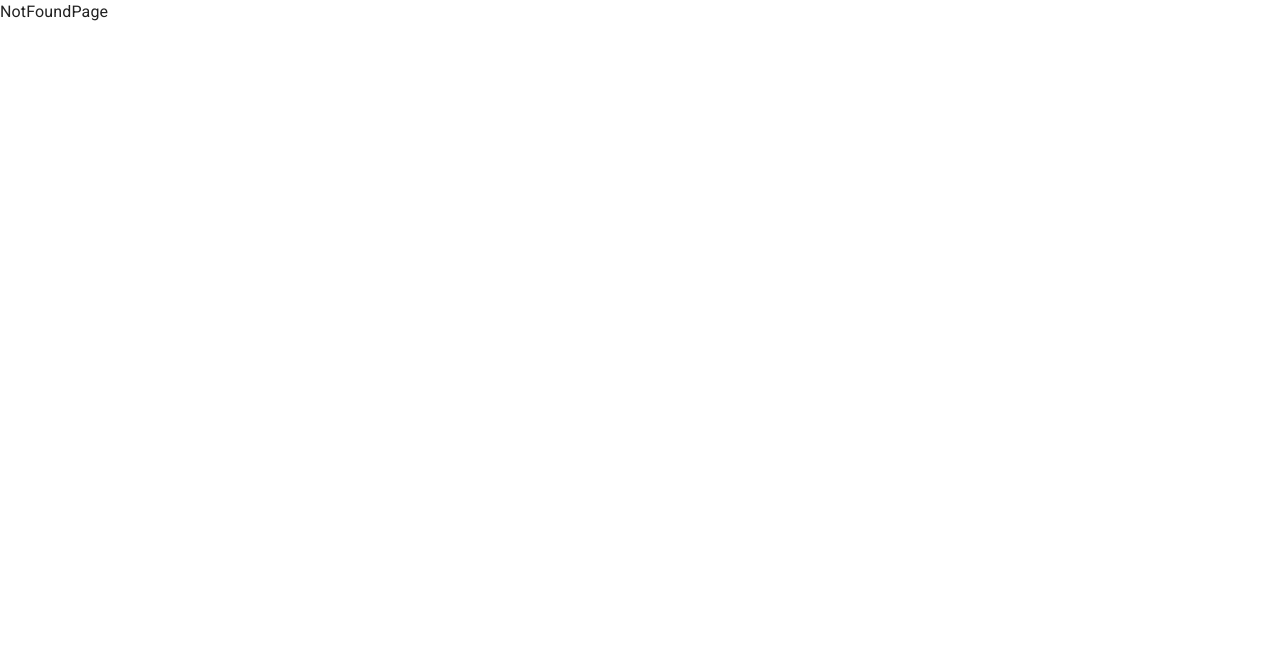
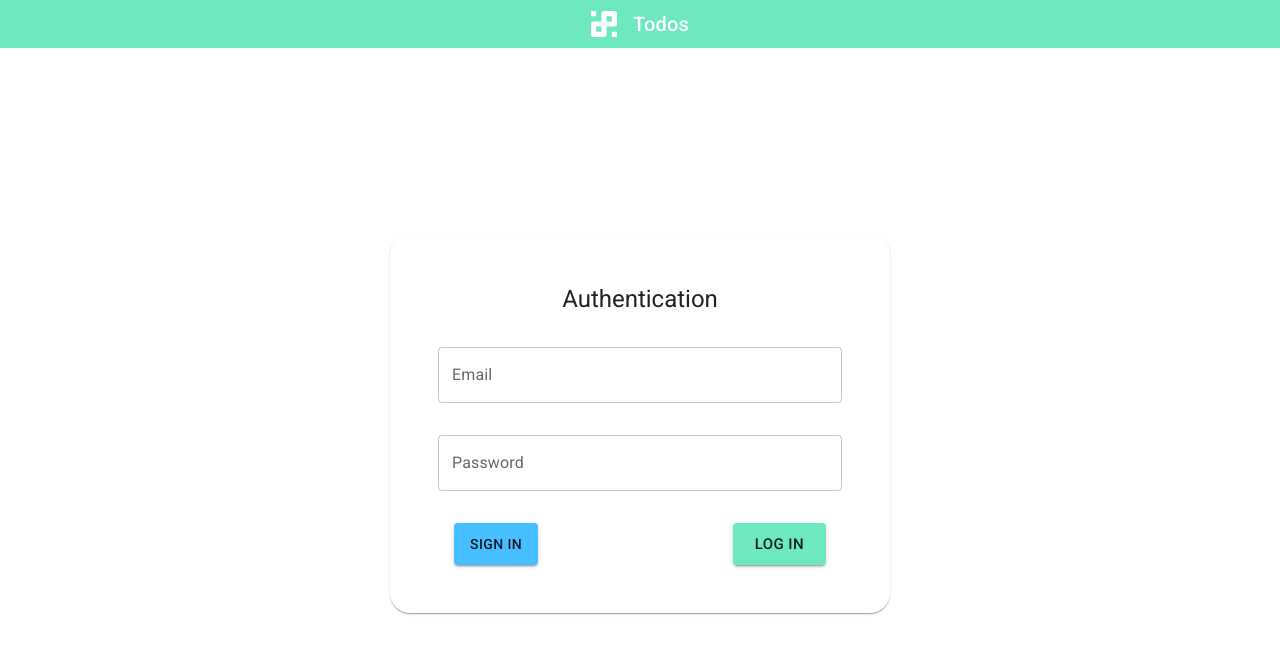
Before and after one commit to alexlex7/todo-list, a React (Create React App) app in the folder client/: page /login in a window 1280 px wide. Before the commit this address had no page. Shown: the top 654 px of the page. Built offline with nearby package versions, Linux system fonts and the light colour scheme.

Commit message:
add login and registration pages

```diff
--- /dev/null
+++ b/client/src/views/LoginPage/LoginPage.tsx
@@ -0,0 +1,104 @@
+import { Container, Box, TextField, Button, Typography } from '@mui/material';
+import { useForm, Controller, SubmitHandler } from 'react-hook-form';
+import { yupResolver } from '@hookform/resolvers/yup';
+import { object, string } from 'yup';
+import { Link } from 'react-router-dom';
+
+interface FormFields {
+  email: string;
+  password: string;
+}
+
+const schema = object({
+  email: string().email().required(),
+  password: string().required(),
+});
+
+export default function RegisterPage() {
+  const { control, handleSubmit } = useForm<FormFields>({ resolver: yupResolver(schema) });
+
+  const onSubmit: SubmitHandler<FormFields> = (data) => {
+    console.log(data);
+  };
+
+  return (
+    <Container
+      sx={{
+        display: 'flex',
+        justifyContent: 'center',
+        alignItems: 'center',
+        minHeight: 'calc(100vh - 48px)',
+      }}
+      disableGutters
+    >
+      <Box
+        display={'flex'}
+        flexDirection="column"
+        justifyContent={'center'}
+        rowGap={4}
+        width="500px"
+        p={6}
+        sx={{
+          borderRadius: '20px',
+          boxShadow:
+            'rgb(0 0 0 / 20%) 0px 2px 1px -1px, rgb(0 0 0 / 14%) 0px 1px 1px 0px, rgb(0 0 0 / 12%) 0px 1px 3px 0px',
+        }}
+      >
+        <Typography textAlign={'center'} variant="h5">
+          Authentication
+        </Typography>
+        <Box
+          onSubmit={handleSubmit(onSubmit)}
+          component="form"
+          display={'flex'}
+          flexDirection="column"
+          rowGap={4}
+        >
+          <Controller
+            control={control}
+            name="email"
+            defaultValue={''}
+            render={({ field: { onChange, value, ref }, fieldState: { error, invalid } }) => (
+              <TextField
+                error={invalid}
+                helperText={error?.message}
+                label="Email"
+                onChange={onChange}
+                value={value}
+                inputRef={ref}
+                size="medium"
+                fullWidth
+              />
+            )}
+          />
+          <Controller
+            control={control}
+            name="password"
+            defaultValue=""
+            render={({ field: { onChange, value, ref }, fieldState: { error, invalid } }) => (
+              <TextField
+                error={invalid}
+                helperText={error?.message}
+                label="Password"
+                onChange={onChange}
+                value={value}
+                inputRef={ref}
+                size="medium"
+                fullWidth
+              />
+            )}
+          />
+
+          <Box display={'flex'} justifyContent="space-between" pl={2} pr={2}>
+            <Button component={Link} to="/registration" variant="contained" color="secondary">
+              Sign in
+            </Button>
+            <Button type="submit" variant="contained" size="large">
+              Log in
+            </Button>
+          </Box>
+        </Box>
+      </Box>
+    </Container>
+  );
+}
--- a/client/src/views/MainPage/MainPage.tsx
+++ b/client/src/views/MainPage/MainPage.tsx
@@ -17,6 +17,7 @@ export default function MainPage() {
   return (
     <Box sx={{ minHeight: '100vh' }}>
       <Header />
+      {location.pathname !== '/login' && location.pathname !== '/registration' && (
         <Box
           sx={{
             borderBottom: 1,
@@ -63,6 +64,7 @@ export default function MainPage() {
             </Box>
           </Container>
         </Box>
+      )}
       {location.pathname === '/' && (
         <Box
           minHeight="calc(100vh - 48px - 56px)"
--- /dev/null
+++ b/client/src/views/RegisterPage/RegisterPage.tsx
@@ -0,0 +1,104 @@
+import { Container, Box, TextField, Button, Typography } from '@mui/material';
+import { useForm, Controller, SubmitHandler } from 'react-hook-form';
+import { yupResolver } from '@hookform/resolvers/yup';
+import { object, string } from 'yup';
+import { Link } from 'react-router-dom';
+
+interface FormFields {
+  email: string;
+  password: string;
+}
+
+const schema = object({
+  email: string().email().required(),
+  password: string().required(),
+});
+
+export default function RegisterPage() {
+  const { control, handleSubmit } = useForm<FormFields>({ resolver: yupResolver(schema) });
+
+  const onSubmit: SubmitHandler<FormFields> = (data) => {
+    console.log(data);
+  };
+
+  return (
+    <Container
+      sx={{
+        display: 'flex',
+        justifyContent: 'center',
+        alignItems: 'center',
+        minHeight: 'calc(100vh - 48px)',
+      }}
+      disableGutters
+    >
+      <Box
+        display={'flex'}
+        flexDirection="column"
+        justifyContent={'center'}
+        rowGap={4}
+        width="500px"
+        p={6}
+        sx={{
+          borderRadius: '20px',
+          boxShadow:
+            'rgb(0 0 0 / 20%) 0px 2px 1px -1px, rgb(0 0 0 / 14%) 0px 1px 1px 0px, rgb(0 0 0 / 12%) 0px 1px 3px 0px',
+        }}
+      >
+        <Typography textAlign={'center'} variant="h5">
+          Registration
+        </Typography>
+        <Box
+          onSubmit={handleSubmit(onSubmit)}
+          component="form"
+          display={'flex'}
+          flexDirection="column"
+          rowGap={4}
+        >
+          <Controller
+            control={control}
+            name="email"
+            defaultValue={''}
+            render={({ field: { onChange, value, ref }, fieldState: { error, invalid } }) => (
+              <TextField
+                error={invalid}
+                helperText={error?.message}
+                label="Email"
+                onChange={onChange}
+                value={value}
+                inputRef={ref}
+                size="medium"
+                fullWidth
+              />
+            )}
+          />
+          <Controller
+            control={control}
+            name="password"
+            defaultValue=""
+            render={({ field: { onChange, value, ref }, fieldState: { error, invalid } }) => (
+              <TextField
+                error={invalid}
+                helperText={error?.message}
+                label="Password"
+                onChange={onChange}
+                value={value}
+                inputRef={ref}
+                size="medium"
+                fullWidth
+              />
+            )}
+          />
+
+          <Box display={'flex'} justifyContent="space-between" pl={2} pr={2}>
+            <Button component={Link} to="/login" variant="contained" color="secondary">
+              Log in
+            </Button>
+            <Button type="submit" variant="contained" size="large">
+              Sign in
+            </Button>
+          </Box>
+        </Box>
+      </Box>
+    </Container>
+  );
+}
```
Also changed, not shown: client/src/App.tsx (+10 -0 lines). Lines whose indentation alone changed are shown as unchanged.
